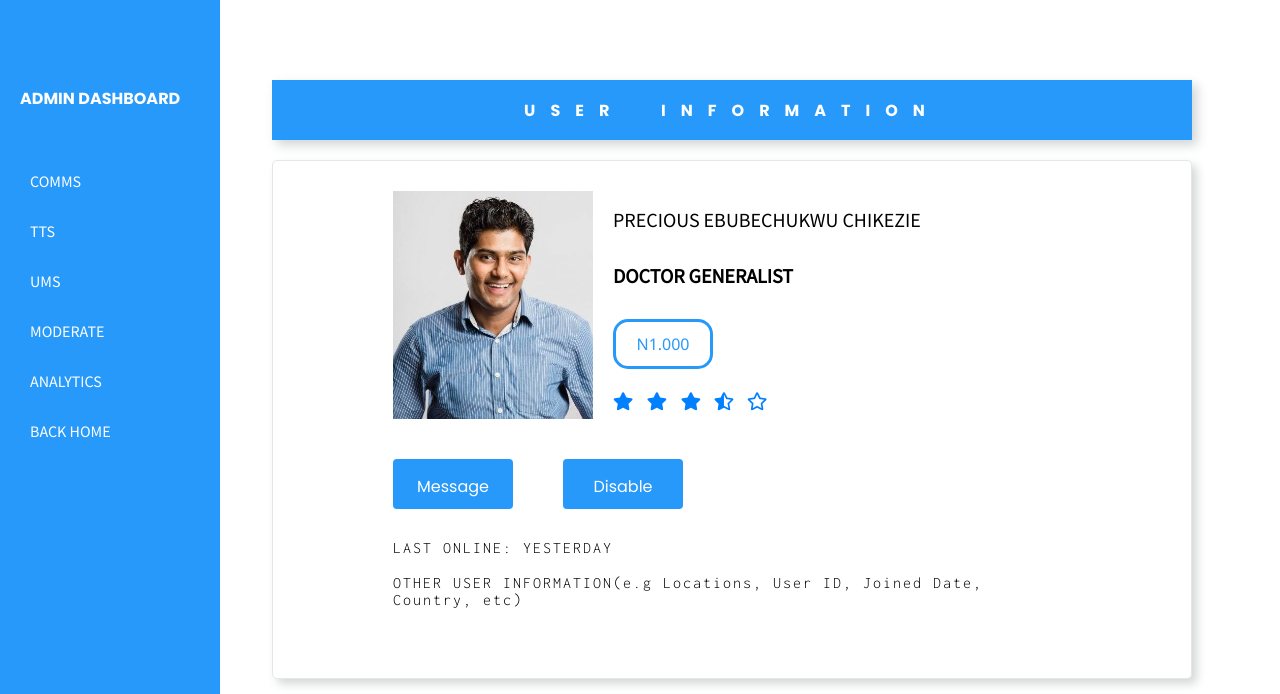
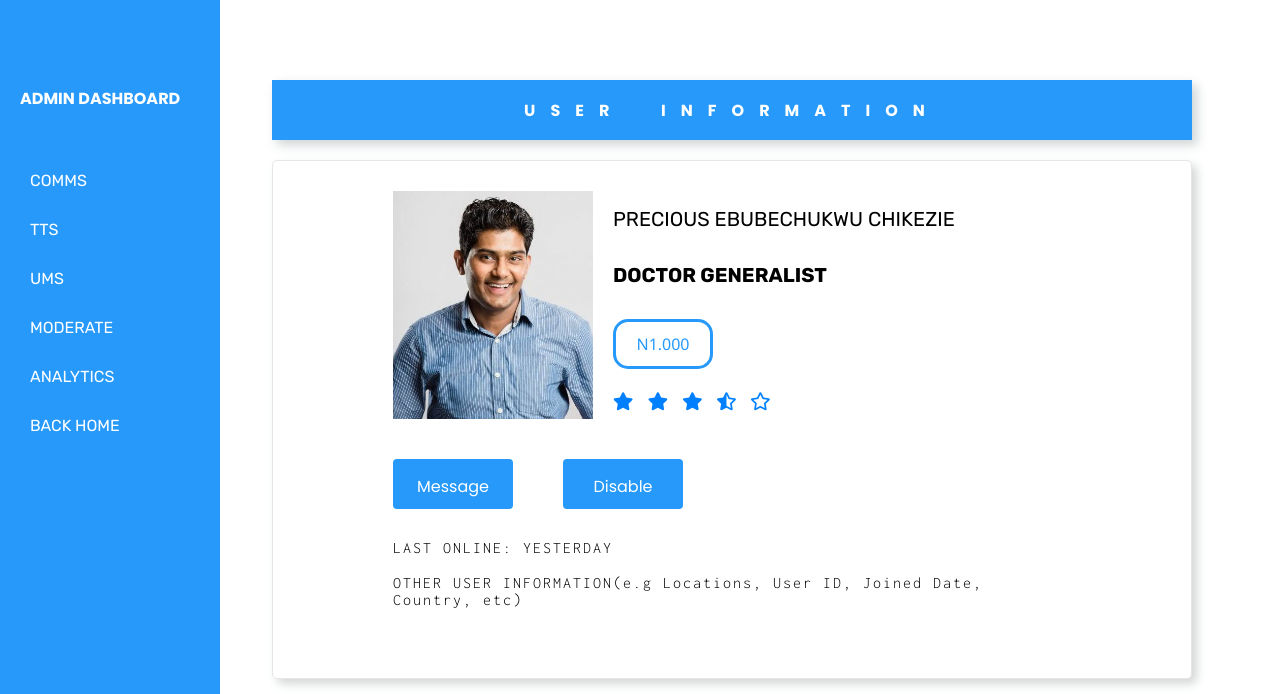
Before and after one commit to chrismadufor/Events-platform, a plain HTML site: page 2.html in a window 1280 px wide. Shown: the top 694 px of the page. Drawn offline with Linux system fonts and the light colour scheme.

Commit message:
Update style.css

```diff
--- a/css/style.css
+++ b/css/style.css
@@ -1,5 +1,5 @@
 /* GENERAL STYLES */
-@import url("https://fonts.googleapis.com/css2?family=Inconsolata:wght@300&family=Poppins:wght@400;600;700&family=Source+Sans+Pro&display=swap");
+@import url("https://fonts.googleapis.com/css2?family=Inconsolata:wght@300&family=Poppins:wght@400;600;700&family=Rubik:wght@400;600;700&display=swap");
 body {
   margin: 0;
   padding: 0;
```
